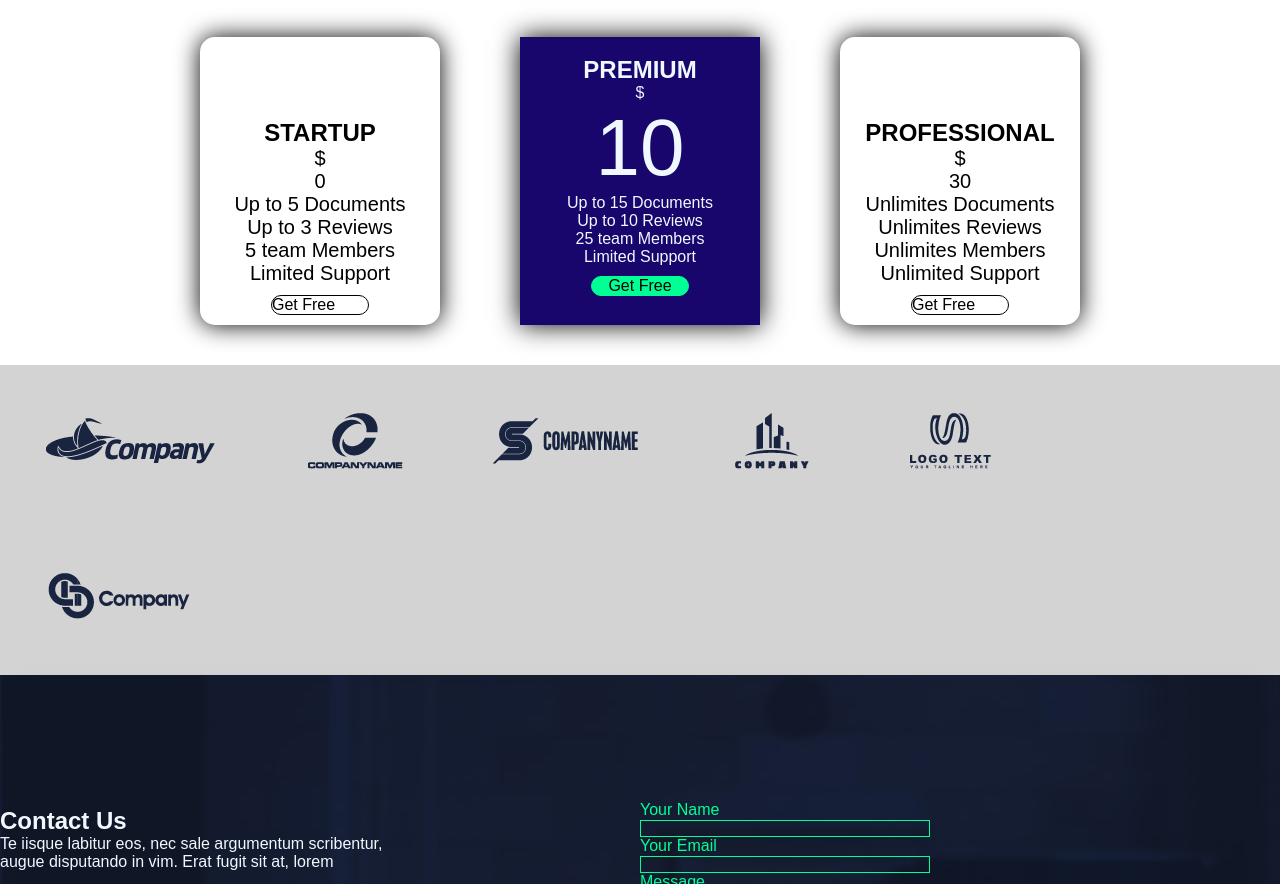
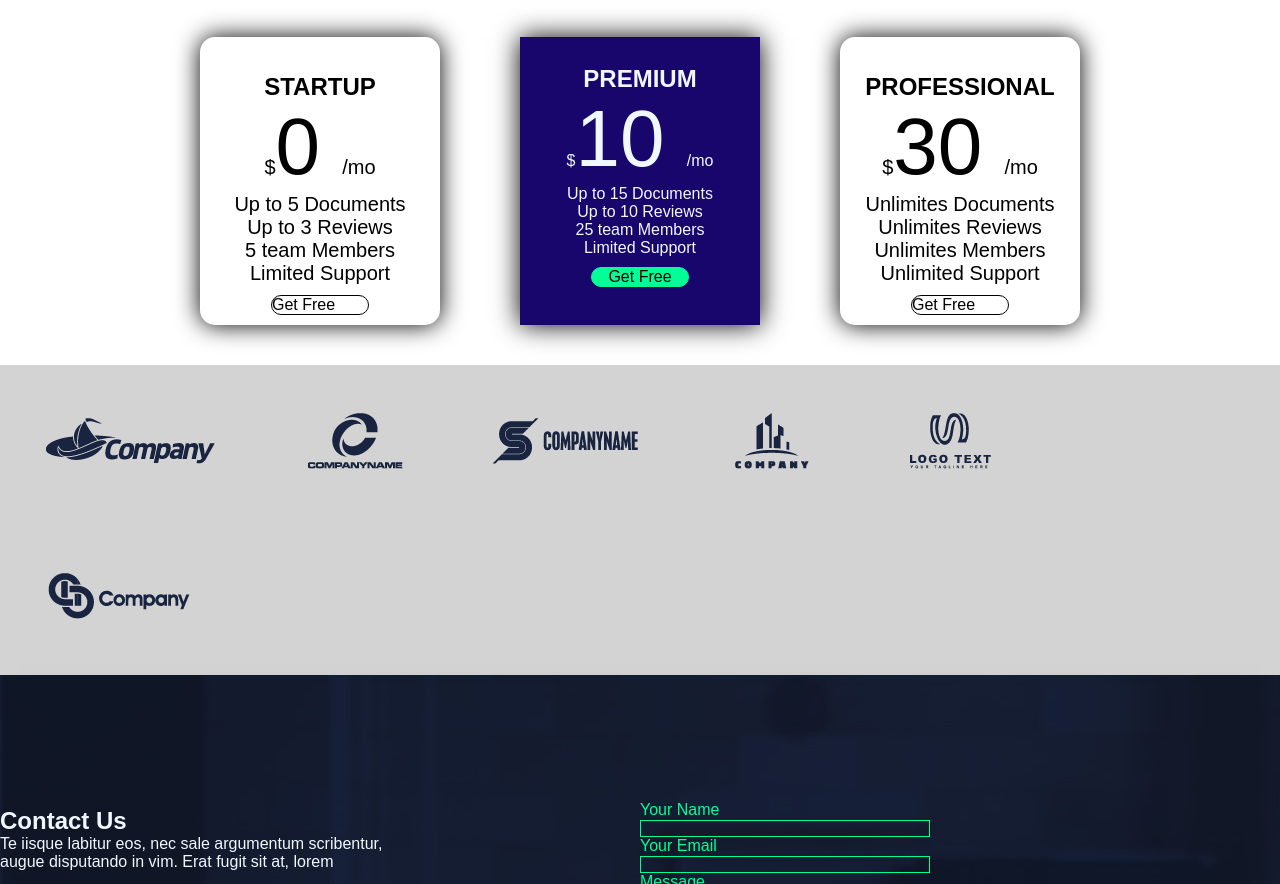
Before and after one commit to angela130613/Atlas_proyecto, a plain HTML site: page index.html in a window 1280 px wide. Shown: the part 1392-2276 px from the top of the page. Drawn offline with Linux system fonts and the light colour scheme.

Commit message:
Card dark and white class2

```diff
--- a/index.html
+++ b/index.html
@@ -62,7 +62,7 @@
 
         <div class="white card">
             <h2>STARTUP</h2>
-            <P>$</P><p class="size">0</p>
+            <p>$<small class="size ">0 </small>/mo</p><p>
             <p>Up to 5 Documents
                 <br>
                Up to 3 Reviews
@@ -76,7 +76,7 @@
 
         <div class="dark-card">
             <h2>PREMIUM</h2>
-            <p>$</p><p class="size">10</p>
+            <p>$<small class="size ">10 </small>/mo</p><p>
             <p>
                 Up to 15 Documents
                 <br>
@@ -92,7 +92,7 @@
 
         <div class="white card">
             <h2>PROFESSIONAL</h2>
-            <p>$</p><p class="size">30</p>
+            <p>$<small class="size ">30 </small>/mo</p><p>
             <p>
                 Unlimites Documents
                 <br>
```
